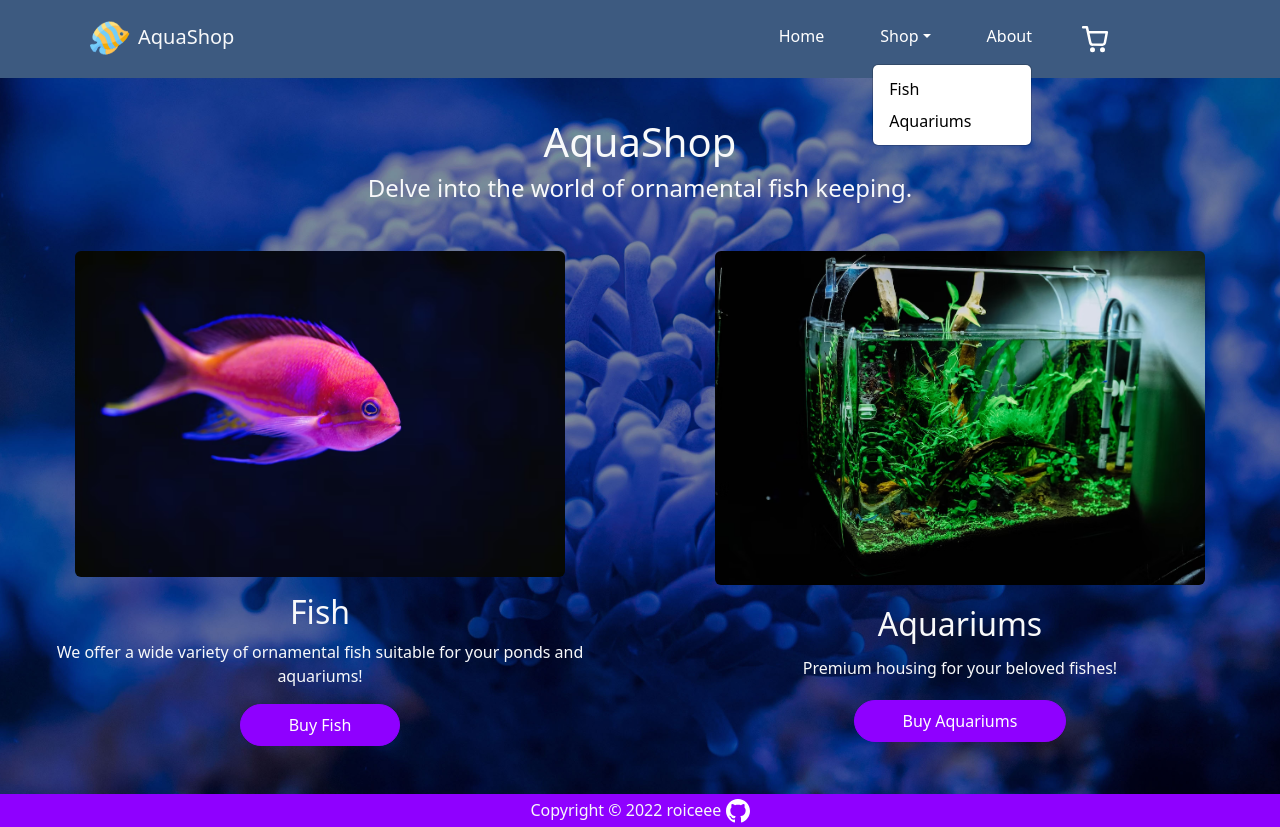
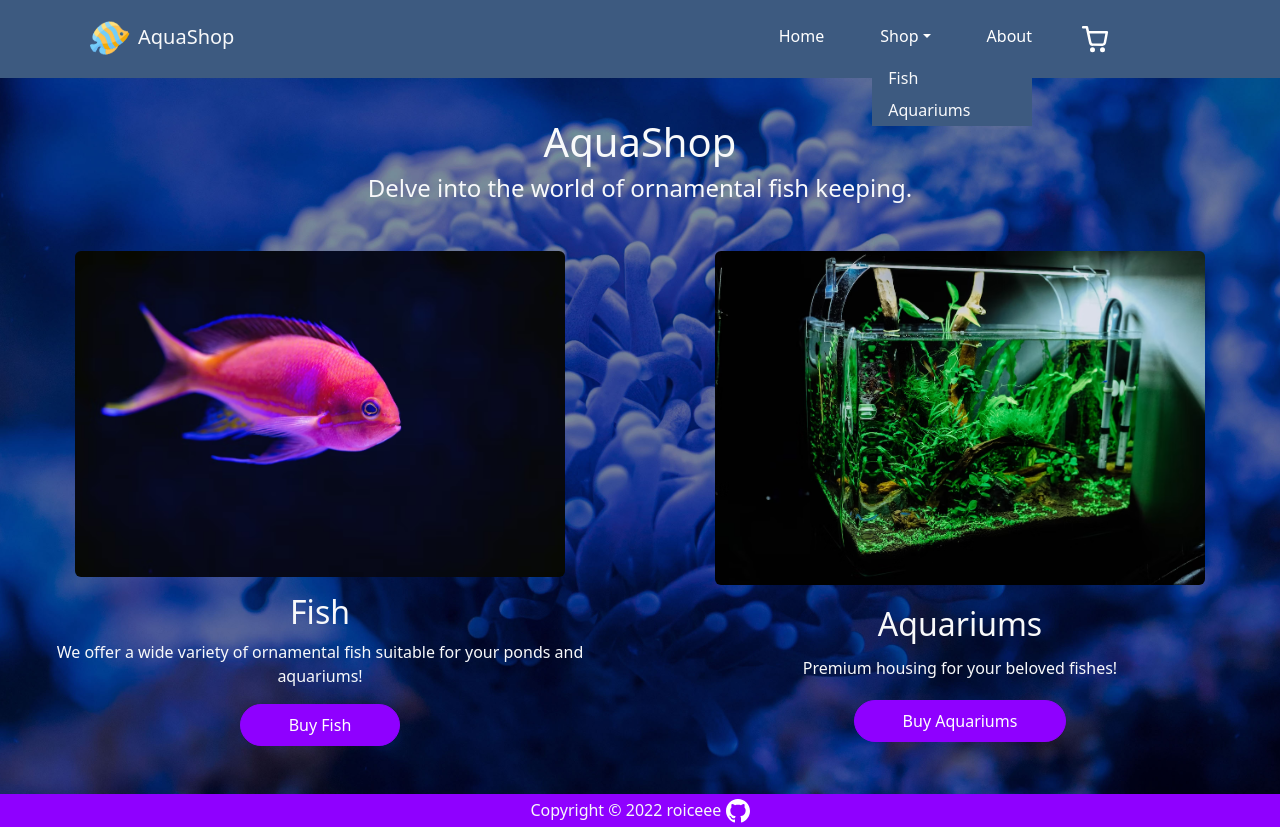
Before and after one commit to roiceee/shopping-cart, a React (Create React App) app: page / in a window 1280 px wide. Both pictures are taken after a click on the button "Shop". Built offline with nearby package versions, Linux system fonts and the light colour scheme.

Commit message:
customize navbar

```diff
--- a/src/components/navbar/navbar.scss
+++ b/src/components/navbar/navbar.scss
@@ -9,6 +9,13 @@
     width: 40px;
 }
 
+.dropdown-menu {
+    border-radius: 0px!important;
+    border: 0px!important;
+    padding: 0px!important;
+    margin: 0px!important;
+}
+
 .dropdown-item:active {
     background-color: rgba(255, 255, 255, 0.15);
 }
--- a/src/components/navbar/navbar.tsx
+++ b/src/components/navbar/navbar.tsx
@@ -5,6 +5,7 @@ import Nav from "react-bootstrap/esm/Nav";
 import cartIcon from "../../assets/images/shopping-cart.svg";
 import fishIcon from "../../assets/images/logo.png";
 import NavDropdown from "react-bootstrap/esm/NavDropdown";
+import Dropdown from "react-bootstrap/esm/Dropdown"
 import { Link } from "react-router-dom";
 import Offcanvas from "react-bootstrap/esm/Offcanvas";
 import "./navbar.scss";
@@ -30,7 +31,7 @@ function NavigationBar() {
           id={`offcanvasNavbar-expand-md`}
           aria-labelledby={`offcanvasNavbarLabel-expand-md`}
           placement="end"
-          className="bg-white w-75 text-dark"
+          className="bg-first w-75 text-light"
           onHide={handleClose}
         >
           <Offcanvas.Header
@@ -52,13 +53,13 @@ function NavigationBar() {
                   </Navbar.Text>
                   <NavDropdown
                     title="Shop"
-                    menuVariant="light"
                     className="mx-md-4"
                   >
+                    <Dropdown.Menu variant="dark" className="bg-first border-0 p-0">
                     <NavDropdown.Item
                       as={Link}
                       to="/shop/fish"
-                      className="text-black"
+                      className="text-light"
                       onClick={handleClose}
                     >
                       Fish
@@ -66,11 +67,12 @@ function NavigationBar() {
                     <NavDropdown.Item
                       as={Link}
                       to="/shop/aquariums"
-                      className="text-black"
+                      className="text-light"
                       onClick={handleClose}
                     >
                       Aquariums
                     </NavDropdown.Item>
+                    </Dropdown.Menu>
                   </NavDropdown>
                   <Navbar.Text className="mx-md-4">
                     <Link
```
